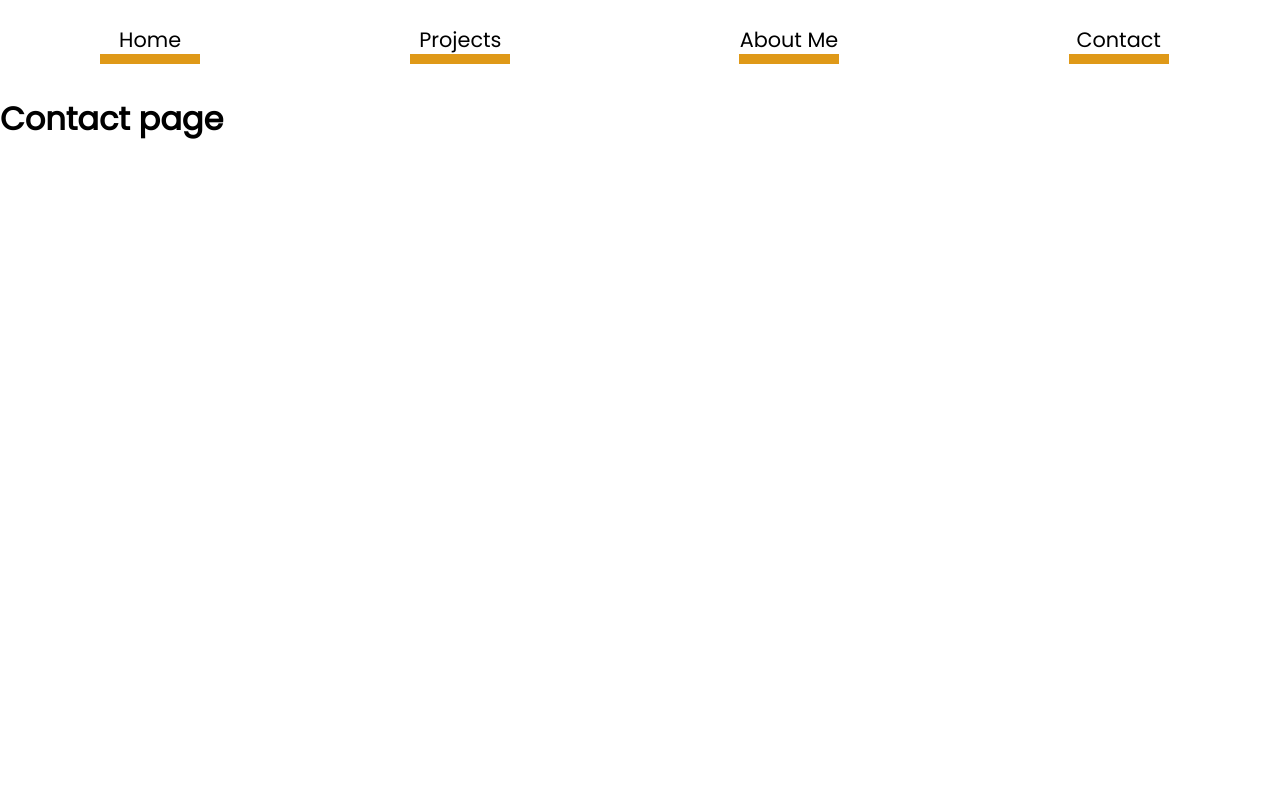
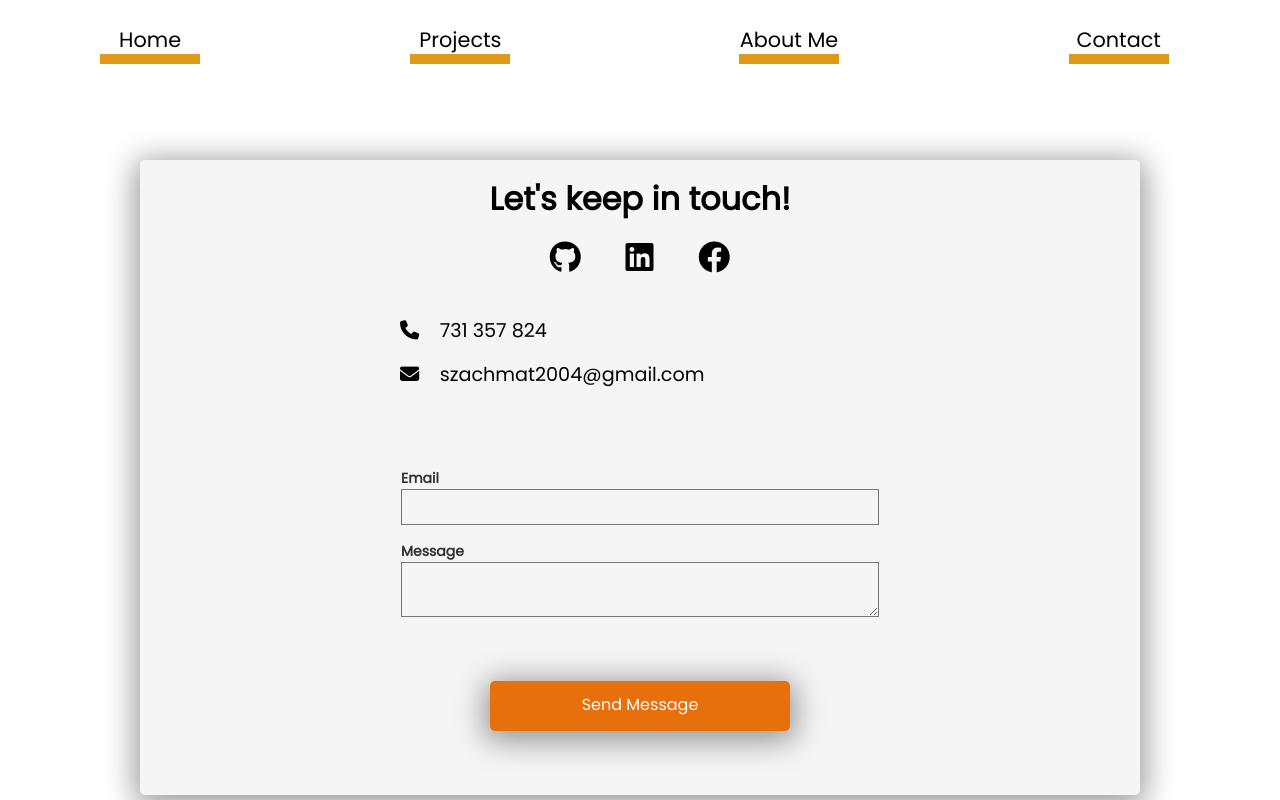
Before and after one commit to Mateusz-best-creator/Job_Portfolio, a React (Create React App) app: page /contact-page in a window 1280 px wide. Built offline with nearby package versions, Linux system fonts and the light colour scheme.

Commit message:
finishing contact page

```diff
--- a/package.json
+++ b/package.json
@@ -8,6 +8,7 @@
     "@testing-library/user-event": "^13.5.0",
     "aos": "^2.3.4",
     "react": "^18.2.0",
+    "react-bootstrap": "^2.7.2",
     "react-dom": "^18.2.0",
     "react-html5video": "^2.5.1",
     "react-parallax-tilt": "^1.7.119",
--- a/src/routes/about-page/about-page.styles.scss
+++ b/src/routes/about-page/about-page.styles.scss
@@ -78,7 +78,10 @@
 
 
     .technologies-container {
-        background: linear-gradient(#e66465, #9198e5);
+        background: #C6FFDD;  /* fallback for old browsers */
+        background: -webkit-linear-gradient(to right, #f7797d, #FBD786, #C6FFDD);  /* Chrome 10-25, Safari 5.1-6 */
+        background: linear-gradient(to right, #f7797d, #FBD786, #C6FFDD); /* W3C, IE 10+/ Edge, Firefox 16+, Chrome 26+, Opera 12+, Safari 7+ */
+
 
         padding: 1rem 0.7rem;
         display: flex;
--- a/src/routes/contact-page/contact-page.component.jsx
+++ b/src/routes/contact-page/contact-page.component.jsx
@@ -1,8 +1,43 @@
 import React from "react";
+
+import './contact-page.styles.scss';
 
 const ContactPage = () => {
     return (
-        <h1>Contact page</h1>
+        <div className='contact-container'>
+            <div className='contact-data'>
+                <h1>Let's keep in touch!</h1>
+                <div className='contact-socials'>
+                    <a href='https://github.com/Mateusz-best-creator?tab=repositories' target='_blank'><i className="fab fa-github"></i></a>
+                    <a href='https://www.linkedin.com/in/mateusz-wieczorek-b9b21925a/' target='_blank'><i className="fab fa-linkedin"></i></a>
+                    <a href='https://www.facebook.com/mateusz.wieczorek.5264382' target='_blank'><i className="fab fa-facebook"></i></a>
+                </div>
+                <div className='contact-phone-number'>
+                    <div className='email'>
+                        <span><i className="fas fa-phone"></i>&nbsp;&nbsp;&nbsp; 731 357 824</span>
+                    </div>
+                    <div className='phone'>
+                    <span><i className="fas fa-envelope"></i>&nbsp;&nbsp;&nbsp; szachmat2004@gmail.com</span>
+
+                    </div>
+                </div>
+            </div>
+            <main className="pa4 black-80">
+                <form className="measure center">
+                    <fieldset id="sign_up" className="ba b--transparent ph0 mh0">
+                    <div className="mt3">
+                        <label className="db fw6 lh-copy f6" htmlFor="email-address">Email</label>
+                        <input className="pa2 input-reset ba bg-transparent hover-bg-black hover-white w-100" type="email" name="email-address"  id="email-address" />
+                    </div>
+                    <div className="mv3">
+                        <label className="db fw6 lh-copy f6" htmlFor="password">Message</label>
+                        <textarea className="b pa2 input-reset ba bg-transparent hover-bg-black hover-white w-100" type="password" name="password"  id="password" />
+                    </div>
+                    </fieldset>
+                        <button className="contact-button">Send Message</button>
+                </form>
+            </main>
+        </div>
     )
 }
 
--- a/src/routes/contact-page/contact-page.styles.scss
+++ b/src/routes/contact-page/contact-page.styles.scss
@@ -0,0 +1,65 @@
+
+
+.contact-container {
+    background: whitesmoke;
+    width: 1000px;
+    max-width: 95%;
+    margin: 0 auto;
+    border-radius: 5px;
+    border-radius: 5px;
+    box-shadow: 0px 5px 30px 5px rgba(0,0,0,0.4);
+
+    .contact-data {
+        width: 480px;
+        max-width: 95%;
+        margin: 5rem auto 1rem auto;
+        display: flex;
+        align-items: center;
+        flex-direction: column;
+
+        .contact-socials {
+            color: black;
+
+            a{
+                color: black;
+                font-size: 2rem;
+                padding: 1.4rem;
+            }
+        }
+
+        .contact-phone-number {
+            width: 100%;
+            margin-top: 2rem;
+
+            .email {
+                padding: 0.7rem 0;
+                font-size: 1.2rem;
+            }
+
+            .phone {
+                padding: 0.7rem 0;
+                font-size: 1.2rem;
+            }
+        }
+    }
+
+    .contact-button {
+        display: block;
+        margin: 2rem auto;
+        width: 300px;
+        max-width: 90%;
+        border-radius: 5px;
+        box-shadow: 0px 5px 30px 5px rgba(0,0,0,0.4);
+        height: 50px;
+        cursor: pointer;
+        border: none;
+        outline: none;
+        background-color: rgba(231, 111, 12, 1);
+        color: white;
+        font-size: 1rem;
+
+        &:hover {
+            filter: brightness(115%);
+        }
+    }
+}
```
Also changed, not shown: 1 other file (tests, documents, lock files or other folders).
